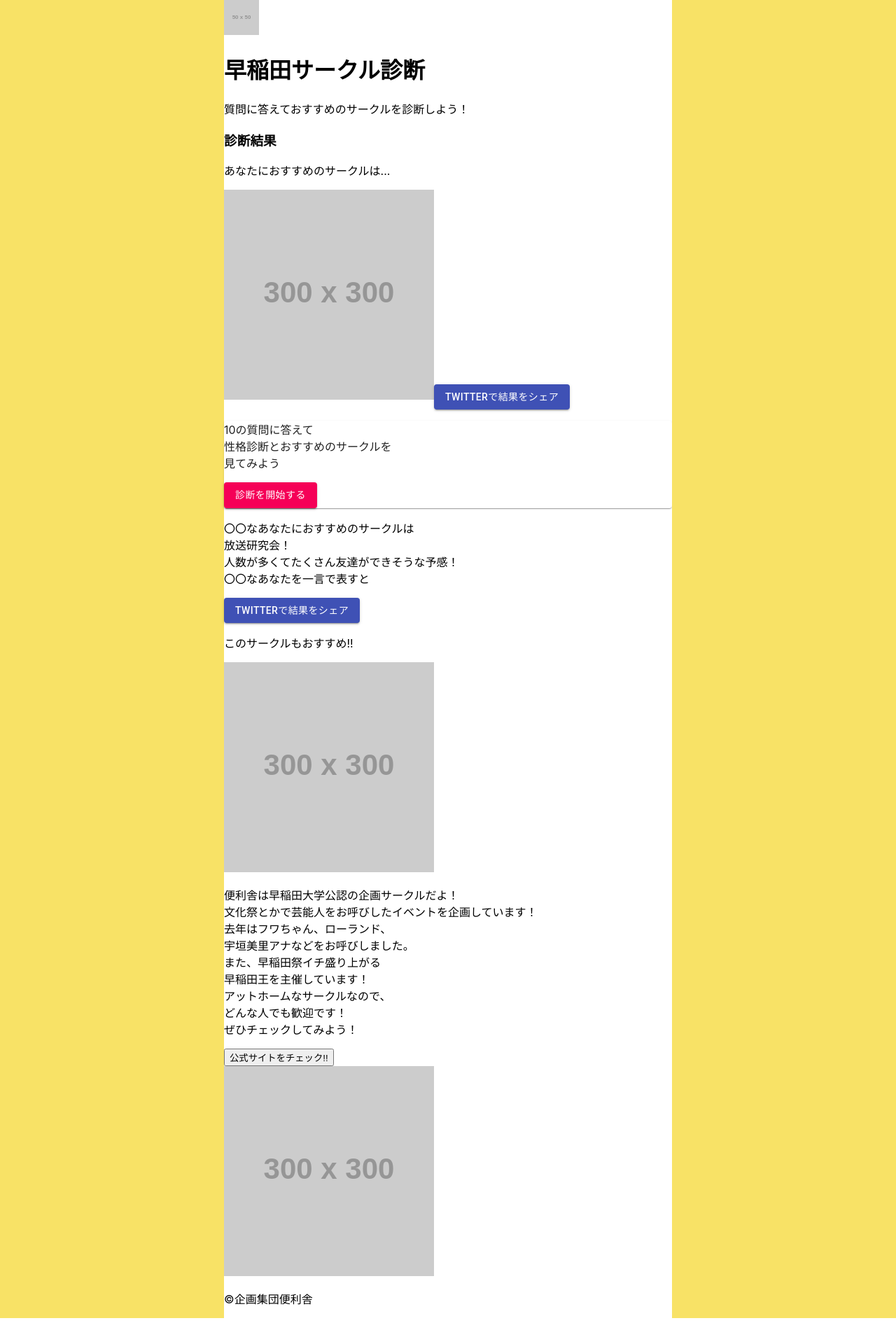
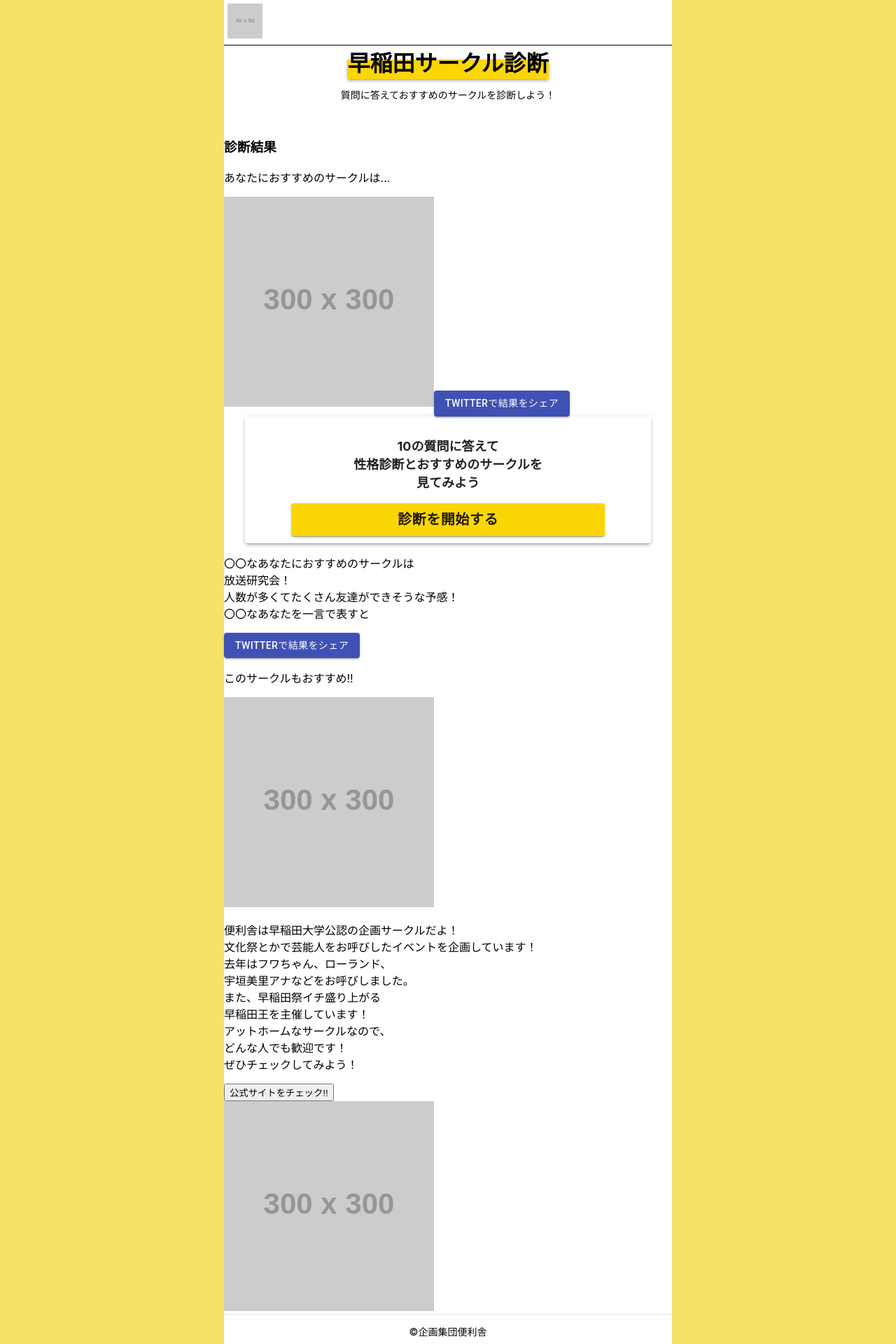
Before and after one commit to HIBIKIN/circle_test, a React (Create React App) app: page /result in a window 1280 px wide. Shown: the top 1920 px of the page at 70% size. Before the commit the page ends 1883 px from the top, so only its background shows below. Built offline with nearby package versions, Linux system fonts and the light colour scheme.

Commit message:
トップーじのスタイル

```diff
--- a/src/components/footer.tsx
+++ b/src/components/footer.tsx
@@ -1,10 +1,29 @@
 import React, { FC } from 'react';
+import { createStyles, makeStyles } from '@material-ui/core/styles';
+
+const useStyle = makeStyles(() =>
+  createStyles({
+    footer: {
+      padding: "0px",
+      marginTop: "auto",
+      width: "100%",
+      borderTop: "1px solid #E5E5E5",
+    },
+    text: {
+      textAlign: "center",
+      fontSize: "14px",
+    },
+  }),
+)
 
 const Footer: FC = () => {
+  const classes = useStyle();
   return (
-    <div>
+    <div className={classes.footer}>
       <footer>
-        <p><span>©</span>企画集団便利舎</p>
+        <p className={classes.text}>
+          <span>©</span>企画集団便利舎
+        </p>
       </footer>
     </div>
   );
--- a/src/components/header.tsx
+++ b/src/components/header.tsx
@@ -1,14 +1,58 @@
 import React, {FC} from 'react';
+import { createStyles, makeStyles } from '@material-ui/core/styles';
+import Paper from '@material-ui/core/Paper';
+
+const useStyle = makeStyles(() =>
+  createStyles({
+    header: {
+      borderBottom: "1px solid",
+      '& img': {
+        margin: "5px",
+      },
+    },
+    title: {
+      // backgroundColor: "#00BC13",
+      textAlign: "center",
+      '& h1': {
+        position: "relative",
+        // width: "50%",
+        margin: "0 auto",
+        textAlign: "center",
+        display: "inline-block",
+      },
+    },
+    block: {
+      width: "100%",
+      height: "60%",
+      backgroundColor: "#FBD605",
+      position: "absolute",
+      top: "20px",
+      zIndex: -1,
+    },
+    sentence: {
+      textAlign: "center",
+      fontSize: "14px",
+      marginBottom: "50px",
+    },
+  }),
+)
 
 const Header: FC = () => {
+  const classes = useStyle();
   return(
     <div>
-      <header>
+      <header className={classes.header}>
         <img src="https://placehold.jp/50x50.png" alt="便利舎ロゴ"/>
 
+
       </header>
-      <h1>早稲田サークル診断</h1>
-      <p>質問に答えておすすめのサークルを診断しよう！</p>
+      <div className={classes.title}>
+        <h1>
+          早稲田サークル診断
+          <Paper elevation={3} square className={classes.block}></Paper>
+        </h1>
+      </div>
+      <p className={classes.sentence}>質問に答えておすすめのサークルを診断しよう！</p>
     </div>
   );
 }
--- a/src/components/startBlock.tsx
+++ b/src/components/startBlock.tsx
@@ -3,12 +3,25 @@ import { createStyles, makeStyles } from '@material-ui/core/styles';
 import Paper from '@material-ui/core/Paper';
 import Button from '@material-ui/core/Button';
 
+
 const useStyle = makeStyles(() =>
   createStyles({
+    paper: {
+      padding: "10px",
+      margin: "0 30px"
+    },
+    text: {
+      textAlign: "center",
+      fontSize: "18px",
+      fontWeight: "bold",
+    },
     startButton: {
       display: 'flex',
-      flexWrap: 'wrap',
-      margin: '20px',
+      width: "80%",
+      margin: 'auto',
+      fontWeight: "bold",
+      fontSize: "20px",
+      backgroundColor: '#FBD605',
     },
 
   }),
@@ -20,13 +33,13 @@ const StartBlock: FC = () => {
   const classes = useStyle();
 
   return(
-    <Paper>
-      <p>
+    <Paper elevation={3} className={classes.paper}>
+      <p className={classes.text}>
         10の質問に答えて
         <br/>性格診断とおすすめのサークルを
         <br/>見てみよう
       </p>
-      <Button variant="contained" color="secondary">
+      <Button className={classes.startButton} variant="contained">
         診断を開始する
       </Button>
     </Paper>
--- a/src/pages/topPage.tsx
+++ b/src/pages/topPage.tsx
@@ -17,9 +17,15 @@ const useStyle = makeStyles(() =>
   createStyles({
     root: {
       height: '100vh',
+
     },
     blank: {
       backgroundColor: '#F8E266',
+    },
+    main: {
+      display: "flex",
+      flexDirection: "column",
+      minHeight: "100vh",
     },
 
   }),
@@ -36,8 +42,10 @@ const TopPage: FC = () => {
           <Grid container className={classes.root}>
             <Grid item sm={3} className={classes.blank}></Grid>
             <Grid item sm={6} xs={12}>
-              <Header />
-              <StartBlock />
+              <div className={classes.main}>
+                <Header />
+                <StartBlock />
+              </div>
               <Footer />
             </Grid>
             <Grid item sm={3} className={classes.blank}></Grid>
@@ -47,8 +55,10 @@ const TopPage: FC = () => {
           <Grid container className={classes.root}>
             <Grid item sm={3} className={classes.blank}></Grid>
             <Grid item sm={6} xs={12}>
-              <Header />
-              <QuestionPage />
+              <div className={classes.main}>
+                <Header />
+                <QuestionPage />
+              </div>
               <Footer />
             </Grid>
             <Grid item sm={3} className={classes.blank}></Grid>
```
